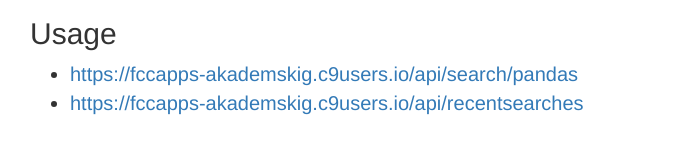
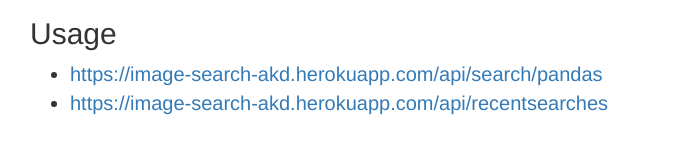
Before and after one commit to Akademskig/ImageSearch, a website: page views/index.html in a window 1280 px wide. Shown: the part 283-436 px from the top of the page, without its empty margins (290-983 px from the left). Drawn offline with nearby package versions, Linux system fonts and the light colour scheme.

Commit message:
repaired stuff

```diff
--- a/views/index.html
+++ b/views/index.html
@@ -17,8 +17,8 @@
       </ul>
       <h2>Usage</h2>
       <ul>
-        <li><a href="https://image-search-akd.herokuapp.com/api/search/pandas">https://fccapps-akademskig.c9users.io/api/search/pandas</a></li>
-        <li><a href="https://image-search-akd.herokuapp.com/api/recentsearches">https://fccapps-akademskig.c9users.io/api/recentsearches</a></li>
+        <li><a href="https://image-search-akd.herokuapp.com/api/search/pandas">https://image-search-akd.herokuapp.com/api/search/pandas</a></li>
+        <li><a href="https://image-search-akd.herokuapp.com/api/recentsearches">https://image-search-akd.herokuapp.com/api/recentsearches</a></li>
       </ul>
     </div>
 </body>
```
